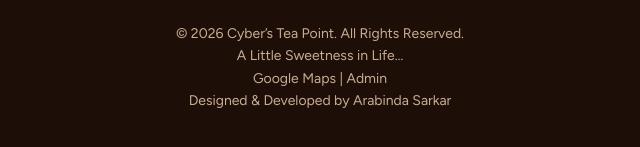
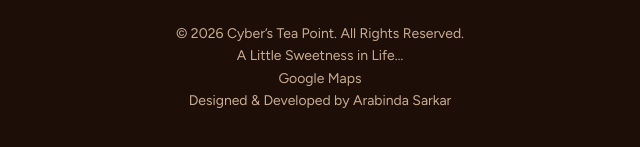
Before and after one commit to Arabinda942/Cyber-s-Tea-Point, a plain HTML site: page index.html in a window 1280 px wide. Shown: the part 2057-2204 px from the top of the page, 320-960 px from the left. Drawn offline with Linux system fonts and the light colour scheme.

Commit message:
Update index.html

```diff
--- a/index.html
+++ b/index.html
@@ -150,8 +150,6 @@ aside h3{font-family:'Fraunces',serif;font-size:24px;margin:0}
     <div>A Little Sweetness in Life…</div>
     <div>
       <a href="https://share.google/Ms0l0a1MWMtX194qu" target="_blank" rel="noopener noreferrer">Google Maps</a>
-      |
-      <a href="/admin">Admin</a>
     </div>
     <div>Designed &amp; Developed by Arabinda Sarkar</div>
   </div>
```
